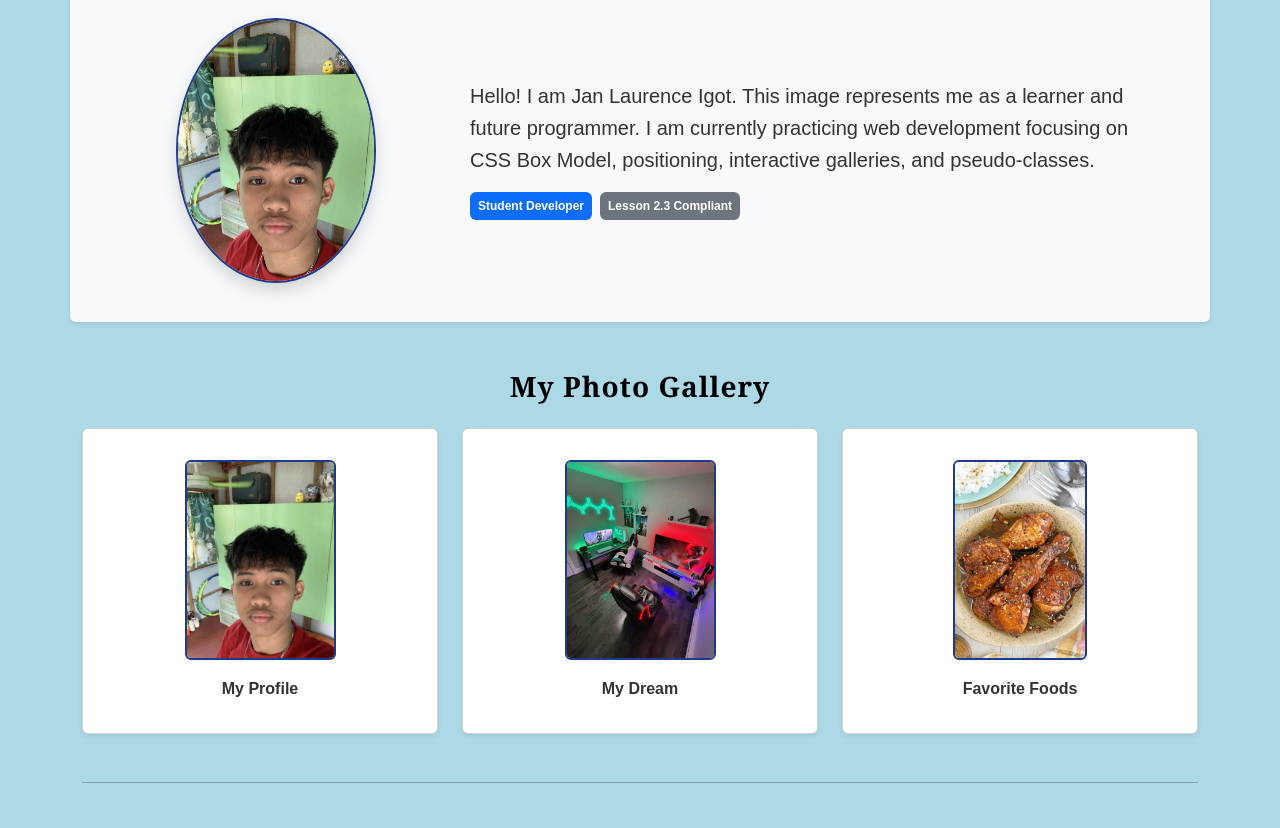
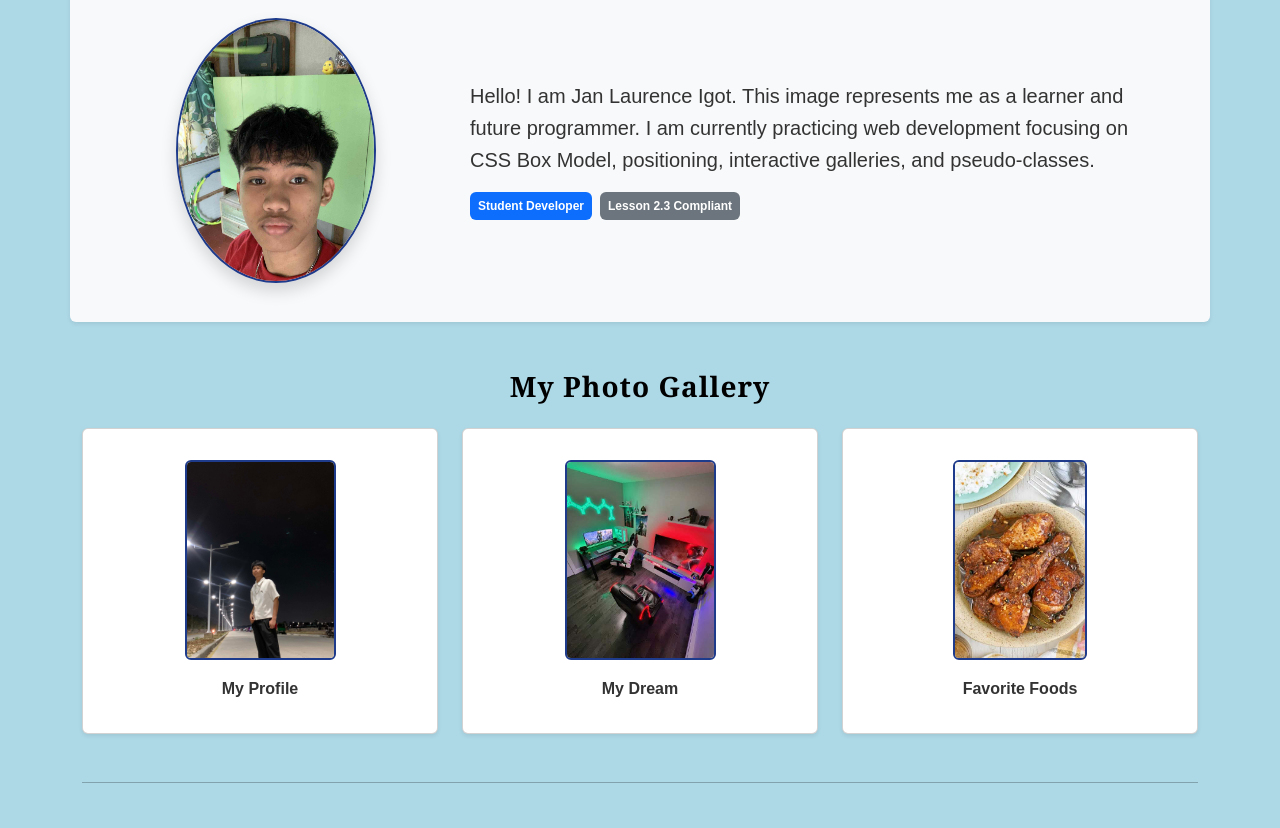
Before and after one commit to IgotJanlaurence/My-Personal-Profile-Webpage, a plain HTML site: page index.html in a window 1280 px wide. Shown: the part 338-1166 px from the top of the page. Drawn offline with nearby package versions, Linux system fonts and the light colour scheme.

Commit message:
Update index.html

```diff
--- a/index.html
+++ b/index.html
@@ -72,7 +72,7 @@
         <div class="row g-4">
             <div class="col-md-4">
                 <div class="card h-150 shadow-sm text-center p-3">
-                    <img src="a3cda980-d5c3-46c0-9ae6-7ce28dd5495e.jpeg" alt="Jan Laurence Profile Photo" class="img-fluid rounded mb-2" style="height: 200px; object-fit: cover;">
+                    <img src="08c49234-a250-40e4-8453-442397853b88.jpeg" alt="Jan Laurence Profile Photo" class="img-fluid rounded mb-2" style="height: 200px; object-fit: cover;">
                     <p class="fw-semibold mt-2">My Profile</p>
                 </div>
             </div>
```
